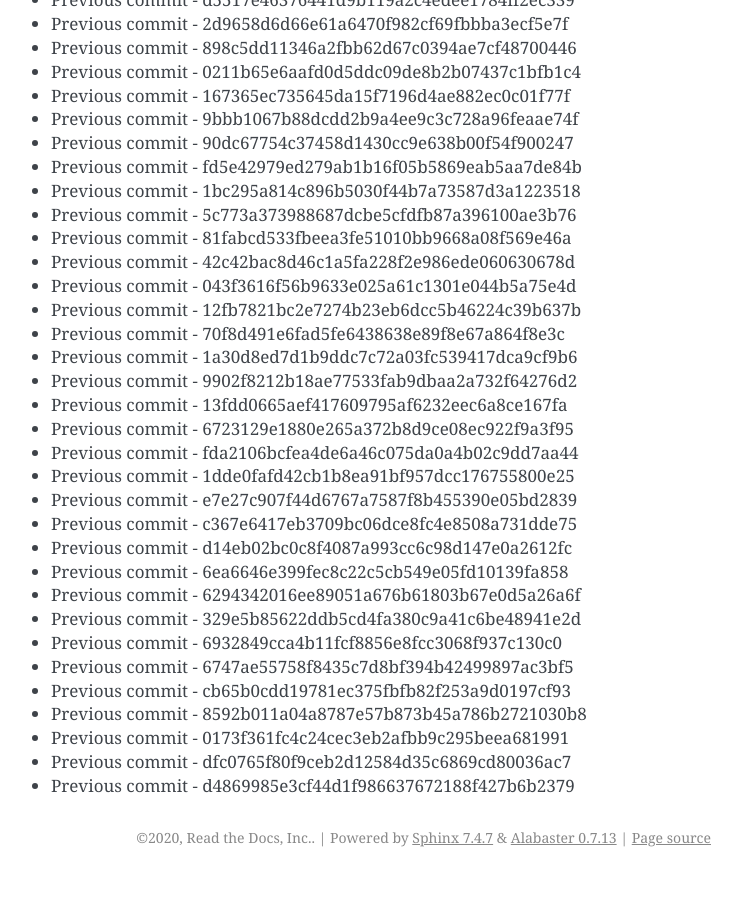
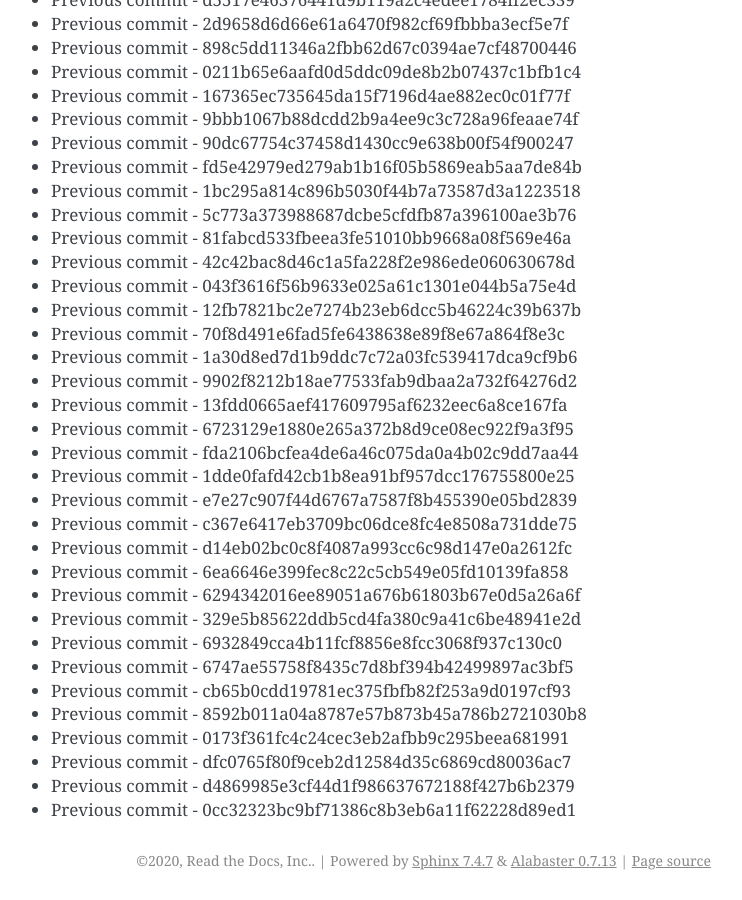
Before and after one commit to readthedocs/rtd-git-stresstest, a Sphinx documentation site: the page built from docs/updates.rst, in a window 1280 px wide and 900 px high, scrolled down 28664 px. Shown: the whole window, without its empty margins (399-1141 px from the left). Built offline with Sphinx 7.4.7, drawn with Linux system fonts in a browser that asks for light colours; before the commit the page ends 29541 px from its top, so only the background shows below that.

Commit message:
Generating commit from previous: 0cc32323bc9bf71386c8b3eb6a11f62228d89ed1

```diff
--- a/docs/updates.rst
+++ b/docs/updates.rst
@@ -1236,3 +1236,4 @@ It can be tested for any performance characteristics.
 * Previous commit - 0173f361fc4c24cec3eb2afbb9c295beea681991
 * Previous commit - dfc0765f80f9ceb2d12584d35c6869cd80036ac7
 * Previous commit - d4869985e3cf44d1f986637672188f427b6b2379
+* Previous commit - 0cc32323bc9bf71386c8b3eb6a11f62228d89ed1
```
